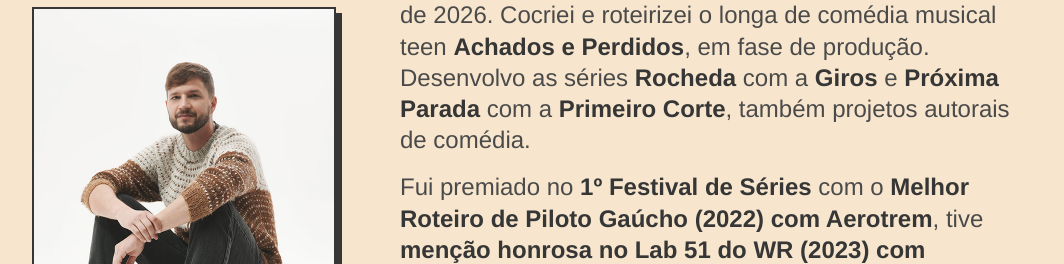
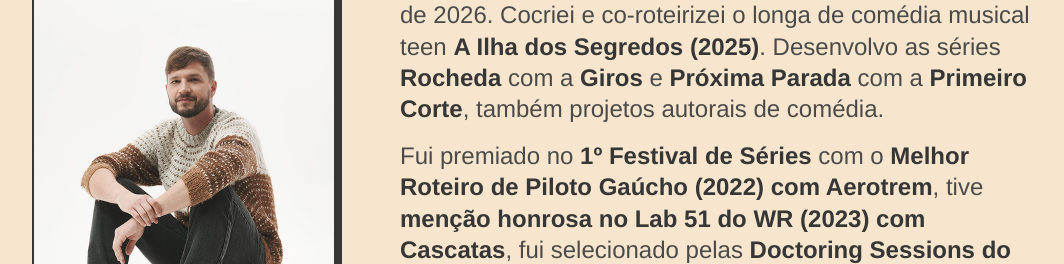
Before and after one commit to nicolorenzo/zambam, a website: page index.html in a window 1280 px wide. Shown: the part 473-737 px from the top of the page, without its empty margins (106-1170 px from the left). Drawn offline with Linux system fonts and the light colour scheme; a web font is replaced by a local one.

Commit message:
Alteração de texto

```diff
--- a/index.html
+++ b/index.html
@@ -46,11 +46,11 @@
                 Sou <strong>roteirista</strong> atualmente contratado por um
                 <strong>grande streaming </strong>para desenvolvimento de
                 <strong>longa de comédia de minha coautoria</strong>, com
-                previsão de lançamento para final de 2026. Cocriei e roteirizei
-                o longa de comédia musical teen
-                <strong>Achados e Perdidos</strong>, em fase de produção.
-                Desenvolvo as séries <strong>Rocheda</strong> com a
-                <strong>Giros</strong> e <strong>Próxima Parada</strong> com a
+                previsão de lançamento para final de 2026. Cocriei e
+                co-roteirizei o longa de comédia musical teen
+                <strong>A Ilha dos Segredos (2025)</strong>. Desenvolvo as
+                séries <strong>Rocheda</strong> com a <strong>Giros</strong> e
+                <strong>Próxima Parada</strong> com a
                 <strong>Primeiro Corte</strong>, também projetos autorais de
                 comédia.
               </p>
```
